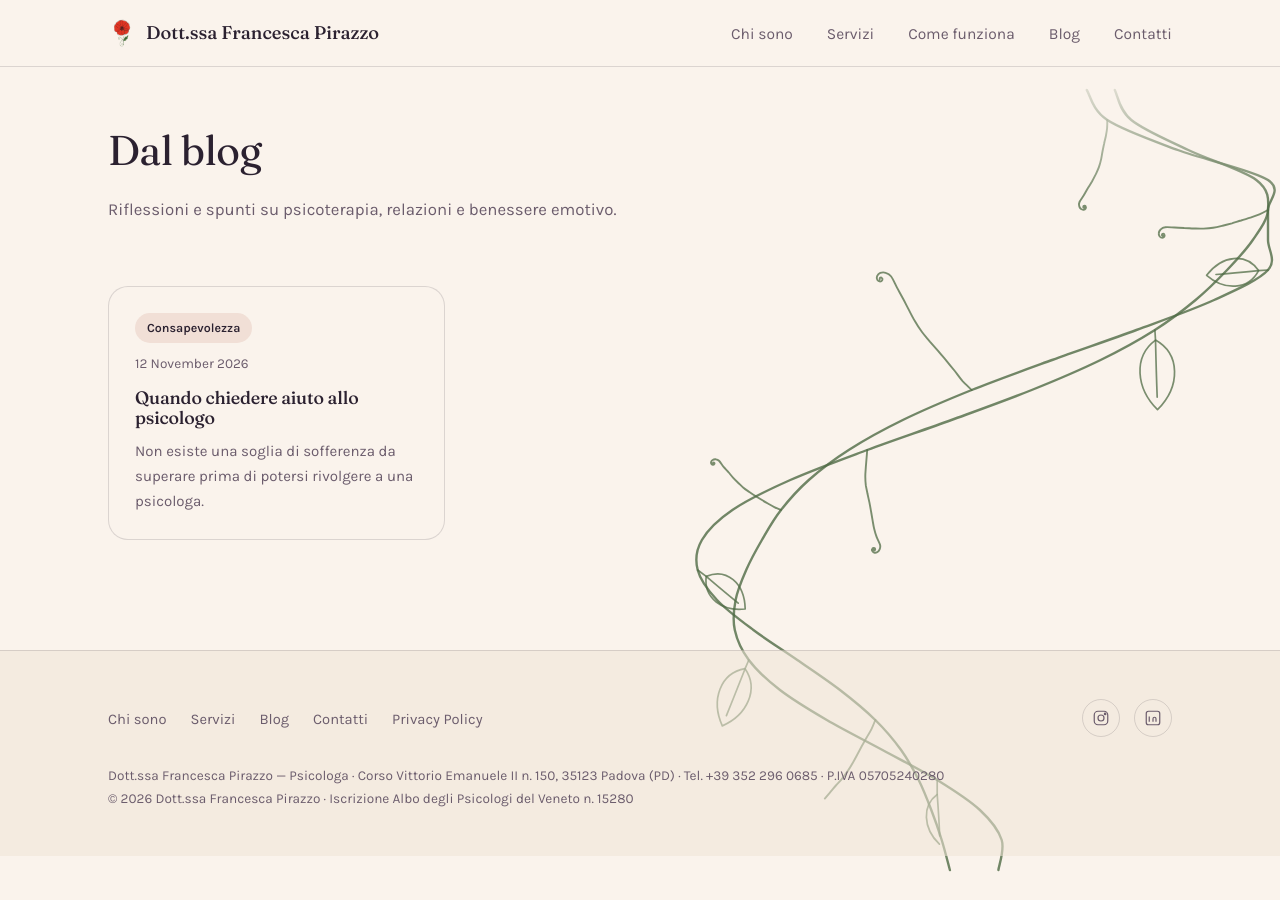
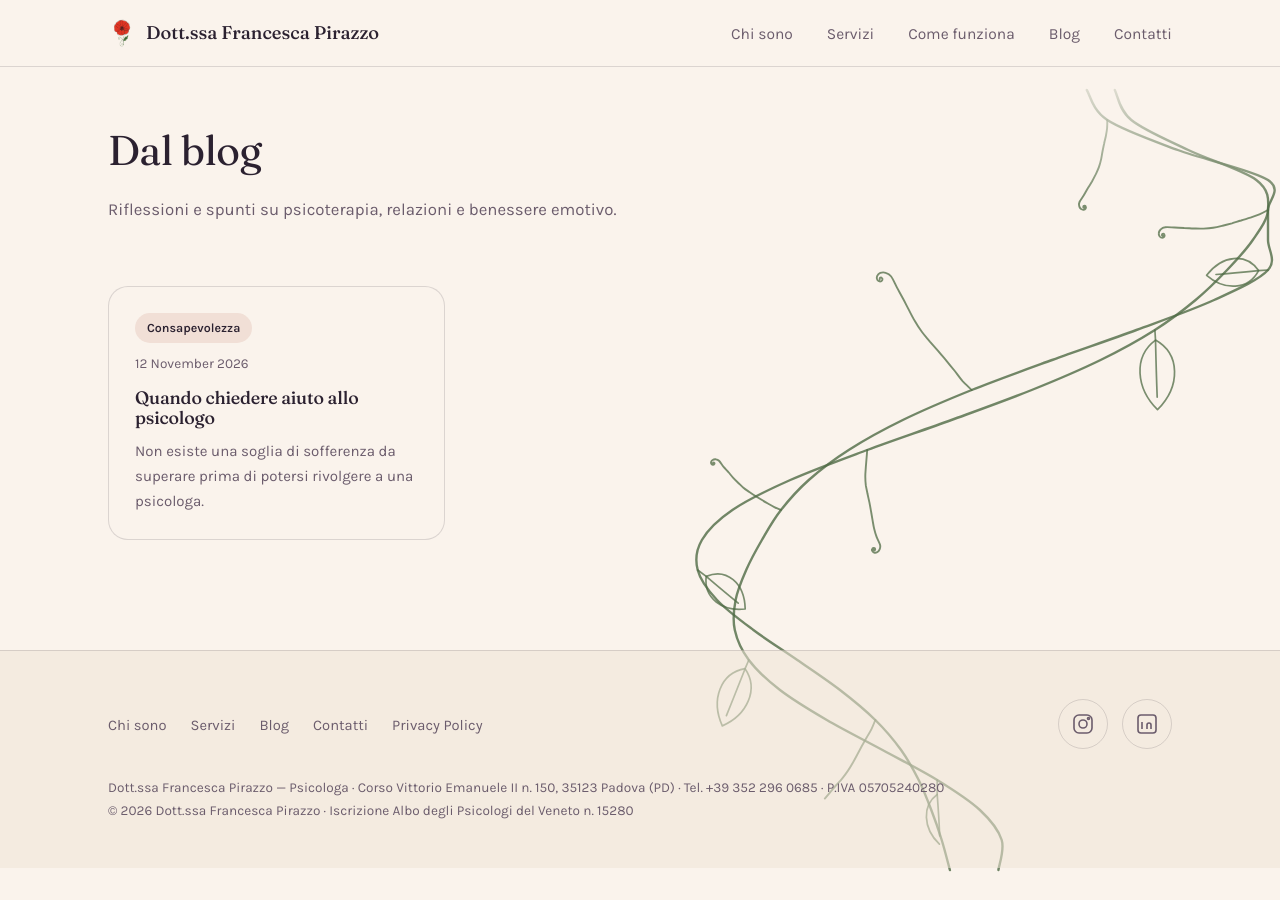
Before and after one commit to Manuelgujo/demo-franci, a Jekyll site: the page built from blog.html, in a window 1280 px wide. Built offline with Jekyll 4.4.1, drawn with Linux system fonts in a browser that asks for light colours.

Commit message:
Footer: icone social più grandi con link a Instagram e LinkedIn; profili in sameAs dei dati strutturati

```diff
--- a/_config.yml
+++ b/_config.yml
@@ -31,9 +31,9 @@ nap:
   albo: "Iscrizione Albo degli Psicologi del Veneto n. 15280"
   school: "Scuola di Psicoterapia Integrata"
   # Profili social reali (quando pronti): finiscono nei dati strutturati (sameAs).
-  # same_as:
-  #   - "https://www.instagram.com/..."
-  #   - "https://www.linkedin.com/in/..."
+  same_as:
+    - "https://www.instagram.com/francescapirazzo.psicologa/"
+    - "https://www.linkedin.com/in/francesca-pirazzo-26a8a521a/"
 
 plugins:
   - jekyll-seo-tag
--- a/_includes/footer.html
+++ b/_includes/footer.html
@@ -9,8 +9,8 @@
         <li><a href="{{ '/privacy-policy/' | relative_url }}">Privacy Policy</a></li>
       </ul>
       <div class="footer-social">
-        <a href="#" aria-label="Instagram"><svg width="18" height="18" viewBox="0 0 24 24" fill="none" stroke="currentColor" stroke-width="1.6"><rect x="3" y="3" width="18" height="18" rx="5"/><circle cx="12" cy="12" r="4"/><circle cx="17.5" cy="6.5" r="1"/></svg></a>
-        <a href="#" aria-label="LinkedIn"><svg width="18" height="18" viewBox="0 0 24 24" fill="none" stroke="currentColor" stroke-width="1.6"><rect x="3" y="3" width="18" height="18" rx="3"/><path d="M7 10v7M7 7v.01M12 17v-4a2 2 0 0 1 4 0v4M12 13v4"/></svg></a>
+        <a href="https://www.instagram.com/francescapirazzo.psicologa/" aria-label="Instagram" target="_blank" rel="noopener"><svg width="24" height="24" viewBox="0 0 24 24" fill="none" stroke="currentColor" stroke-width="1.6"><rect x="3" y="3" width="18" height="18" rx="5"/><circle cx="12" cy="12" r="4"/><circle cx="17.5" cy="6.5" r="1"/></svg></a>
+        <a href="https://www.linkedin.com/in/francesca-pirazzo-26a8a521a/" aria-label="LinkedIn" target="_blank" rel="noopener"><svg width="24" height="24" viewBox="0 0 24 24" fill="none" stroke="currentColor" stroke-width="1.6"><rect x="3" y="3" width="18" height="18" rx="3"/><path d="M7 10v7M7 7v.01M12 17v-4a2 2 0 0 1 4 0v4M12 13v4"/></svg></a>
       </div>
     </div>
     <p class="fine-print">
--- a/assets/css/style.css
+++ b/assets/css/style.css
@@ -512,7 +512,7 @@
   .footer-links a{text-decoration:none;color:var(--ink-soft);font-size:.92rem;}
   .footer-social{display:flex;gap:14px;}
   .footer-social a{
-    width:38px;height:38px;border-radius:50%;border:1px solid var(--line);
+    width:50px;height:50px;border-radius:50%;border:1px solid var(--line);
     display:flex;align-items:center;justify-content:center;text-decoration:none;color:var(--ink-soft);
   }
   .fine-print{margin-top:28px;font-size:.85rem;color:var(--ink-soft);}
@@ -548,7 +548,7 @@
 
     .footer-links{gap:0 22px;}
     .footer-links a{display:inline-block;padding:14px 0;}
-    .footer-social a{width:44px;height:44px;}
+    .footer-social a{width:52px;height:52px;}
   }
 
   /* Pagina servizio: testo + "Per chi è pensato" (due colonne solo da tablet in su) */
```
